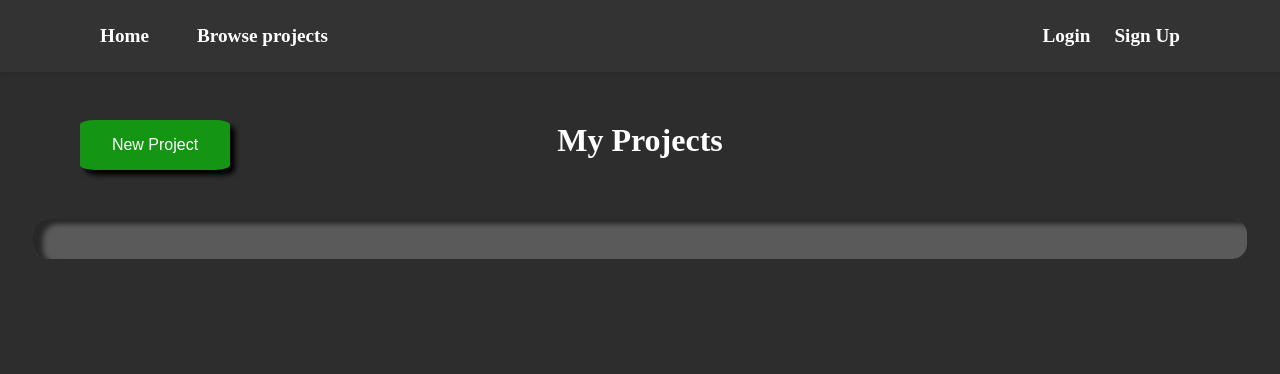
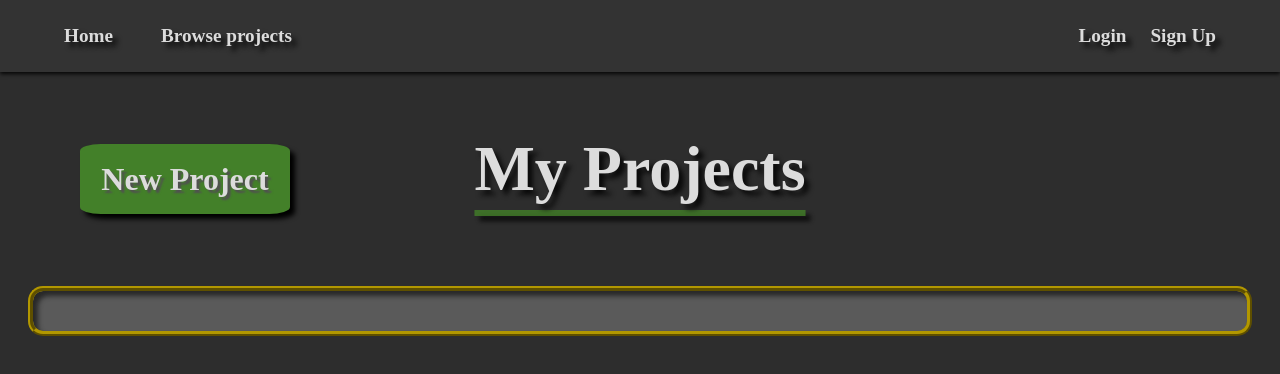
Before and after one commit to Playmojs/fantasy-mapbuilder_2, a SvelteKit app: page /my_projects in a window 1280 px wide. Shown: the top 374 px of the page. Built offline with nearby package versions, Linux system fonts and the light colour scheme.

Commit message:
Add suggested color palette green and gold to application

```diff
--- a/src/components/Homebar.svelte
+++ b/src/components/Homebar.svelte
@@ -41,13 +41,11 @@
 		right: 0;
 		background-color: #333;
 		height: 40px;
-		padding: 1rem 2rem;
 		display: flex;
 		justify-content: space-between;
 		align-items: center;
-		padding-right: 100px;
-		padding-left: 100px;
-		box-shadow: 0 2px 4px rgba(0, 0, 0, 0.1);
+		padding: 1rem 4rem 1rem 4rem;
+		box-shadow: 0 2px 4px rgba(0, 0, 0, 0.9);
 		z-index: 1000;
 	}
 
@@ -66,7 +64,8 @@
 	}
 
 	a {
-		color: white;
+		color: rgb(220, 220, 220);
+		text-shadow: 5px 5px 5px rgb(10, 10, 10);
 		text-decoration: none;
 		font-weight: bold;
 		font-size: 1.2rem;
--- a/src/components/Toolbar.svelte
+++ b/src/components/Toolbar.svelte
@@ -204,7 +204,7 @@
 			onclick={() => {
 				goto('/projects');
 			}}
-			style="background-image: url('/assets/home_icon.png');"
+			style="background-image: url('/assets/house.png');"
 		>
 		</button>
 		<button
@@ -306,7 +306,7 @@
 		right: 0;
 		width: 100%;
 		height: 50px; /* TODO: Define once */
-		background-color: #4b4343;
+		background-color: #333;
 		color: white;
 		display: flex;
 		flex-wrap: wrap;
@@ -332,7 +332,7 @@
 		cursor: pointer;
 		background-size: contain;
 		background-position: center center;
-		background-color: #4b4343;
+		background-color: transparent;
 		background-repeat: no-repeat;
 	}
 
--- a/src/routes/+page.svelte
+++ b/src/routes/+page.svelte
@@ -31,18 +31,22 @@
 	h1 {
 		font-size: 7rem;
 		margin: auto;
-		color: white;
+		color: rgb(178, 151, 0);
 		font-family: 'Cormorant Garamond', serif;
 		font-weight: bold;
 		font-style: italic;
-		margin-top: 10px;
+		text-shadow: 10px 10px 10px rgb(5, 5, 5);
+		text-decoration: underline solid rgba(67, 128, 41, 0.6);
+		text-decoration-thickness: 6px;
+		text-underline-offset: 35px;
 	}
 
 	h2 {
 		padding-top: 50px;
 		font-size: 4rem;
 		margin: auto;
-		color: white;
+		color: rgb(178, 151, 0);
+		text-shadow: 5px 5px 5px rgb(10, 10, 10);
 		font-family: 'Cormorant Garamond', serif;
 	}
 
@@ -50,11 +54,13 @@
 		width: 500px;
 		margin: auto;
 		margin-top: 100px;
+		padding: 10px 40px;
+		text-shadow: 5px 5px 5px rgb(10, 10, 10);
 	}
 
 	h3 {
 		font-size: 2rem;
-		color: white;
+		color: rgb(220, 220, 220);
 		font-family: 'Cormorant Garamond', serif;
 	}
 
--- a/src/routes/my_projects/+page.svelte
+++ b/src/routes/my_projects/+page.svelte
@@ -87,14 +87,17 @@
 	#add_project_button {
 		position: absolute;
 		left: 80px;
-		top: 120px;
-		height: 50px;
+		top: 9rem;
+		height: 70px;
 		aspect-ratio: 3;
 		border-radius: 10%;
-		color: white;
-		background-color: rgb(20, 150, 20);
+		color: rgb(220, 220, 220);
+		text-shadow: 3px 3px 2px rgb(80, 80, 80);
+		background-color: rgb(67, 128, 41);
 		border: none;
-		font-size: 1rem;
+		font-size: 2rem;
+		font-family: 'Cormorant Garamond';
+		font-weight: bold;
 		cursor: pointer;
 		z-index: 10;
 		box-shadow: 5px 5px 5px rgb(0, 0, 0);
@@ -103,9 +106,14 @@
 	#title {
 		position: relative;
 		margin: auto;
-		color: white;
-		margin-top: 50px;
-		padding-bottom: 30px;
+		color: rgb(220, 220, 220);
+		font-size: 4rem;
+		margin: 40px 0px 30px 0px;
+		padding: 20px;
+		font-family: 'Cormorant Garamond';
+		text-decoration: underline solid rgba(67, 128, 41, 0.8);
+		text-underline-offset: 20px;
+		text-shadow: 5px 5px 5px rgb(10, 10, 10);
 	}
 
 	#projects_container {
@@ -118,7 +126,8 @@
 
 		border-radius: 15px;
 		background-color: rgb(90, 90, 90);
-		box-shadow: inset 10px 5px 5px rgb(40, 40, 40);
+		box-shadow: inset 5px 5px 5px rgb(40, 40, 40);
+		border: 5px ridge rgb(178, 151, 0);
 		overflow-y: auto;
 	}
 
--- a/src/routes/projects/+page.svelte
+++ b/src/routes/projects/+page.svelte
@@ -60,9 +60,14 @@
 	#title {
 		position: relative;
 		margin: auto;
-		color: white;
-		margin-top: 50px;
-		padding-bottom: 30px;
+		font-size: 4rem;
+		color: rgb(220, 220, 220);
+		margin: 40px 0px 30px 0px;
+		padding: 20px;
+		font-family: 'Cormorant Garamond';
+		text-decoration: underline solid rgba(67, 128, 41, 0.8);
+		text-underline-offset: 20px;
+		text-shadow: 5px 5px 5px rgb(10, 10, 10);
 	}
 
 	#projects_container {
@@ -76,7 +81,8 @@
 		border-radius: 15px;
 		background-color: rgb(90, 90, 90);
 		overflow-y: auto;
-		box-shadow: inset 10px 5px 5px rgb(40, 40, 40);
+		box-shadow: inset 5px 5px 5px rgb(40, 40, 40);
+		border: 5px ridge rgb(178, 151, 0);
 	}
 
 	#grid {
```
Also changed, not shown: src/routes/projects/[project_id]/home/+page.svelte (+4 -3 lines), src/routes/projects/new_project/+page.svelte (+5 -3 lines), static/assets/house.png (added).
